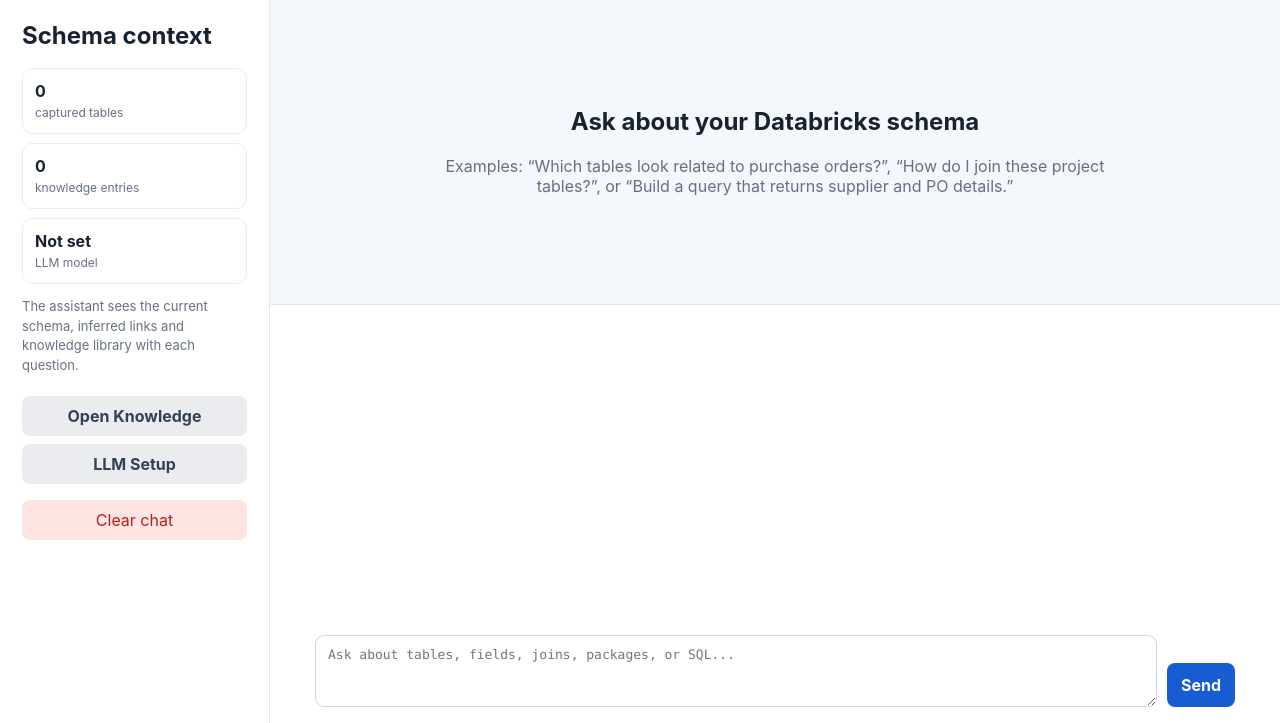
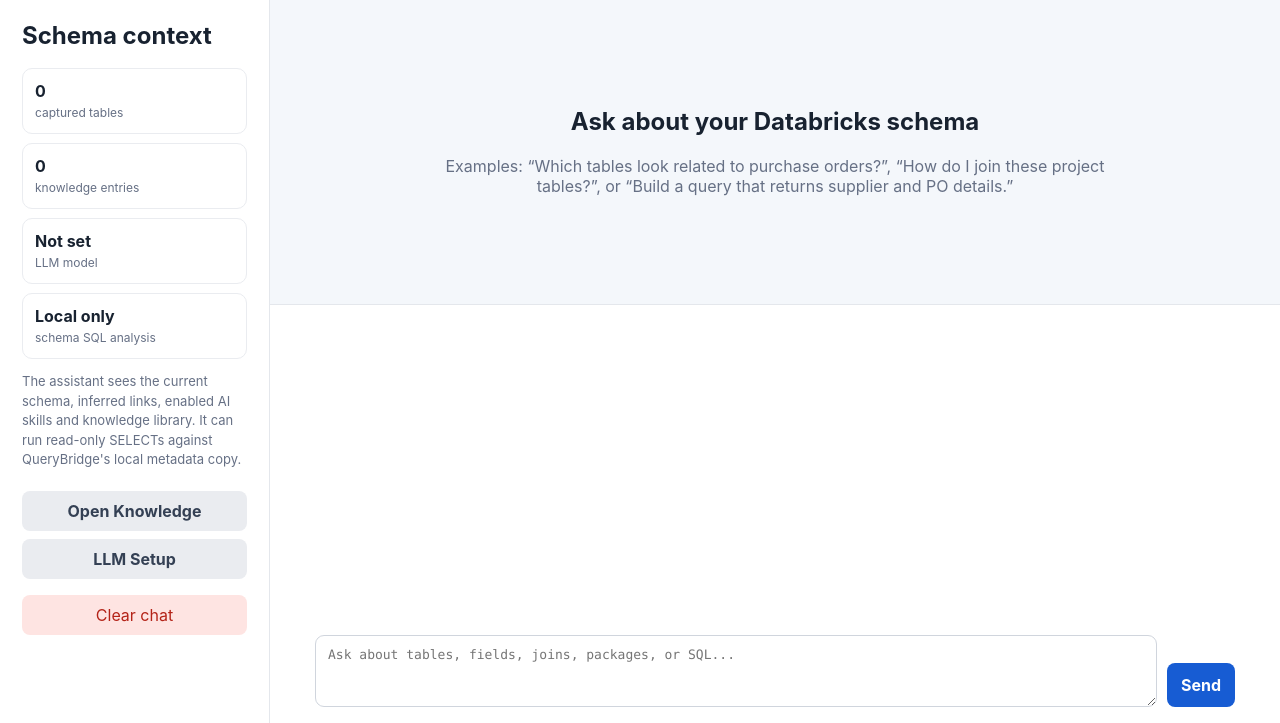
Before and after one commit to zageabb/querybridge, a Flask app: page /chat in a window 1280 px wide. Shown: the part 77-800 px from the top of the page. Run offline with Flask 3, Linux system fonts and the light colour scheme; data comes from the database, SQL or seed files in the repository; data that the repository does not hold is empty; some libraries are stand-ins or nearby versions.

Commit message:
Show local schema SQL usage in chat

```diff
--- a/templates/chat.html
+++ b/templates/chat.html
@@ -28,7 +28,8 @@
         <div class="chat-context-stat"><strong>{{ table_count }}</strong><span>captured tables</span></div>
         <div class="chat-context-stat"><strong>{{ knowledge_count }}</strong><span>knowledge entries</span></div>
         <div class="chat-context-stat"><strong>{{ settings.model or 'Not set' }}</strong><span>LLM model</span></div>
-        <p>The assistant sees the current schema, inferred links and knowledge library with each question.</p>
+        <div class="chat-context-stat"><strong>Local only</strong><span>schema SQL analysis</span></div>
+        <p>The assistant sees the current schema, inferred links, enabled AI skills and knowledge library. It can run read-only SELECTs against QueryBridge's local metadata copy.</p>
         <a class="secondary button-link wide" href="{{ url_for('knowledge') }}">Open Knowledge</a>
         <a class="secondary button-link wide" href="{{ url_for('llm_setup') }}">LLM Setup</a>
         <form method="post" action="{{ url_for('clear_schema_chat') }}" onsubmit="return confirm('Clear the schema chat history?')">
@@ -135,6 +136,13 @@ form.addEventListener("submit", async function (event) {
         box.innerHTML = data.html || "";
         box.classList.add("markdown-document");
         wrapMarkdownTables(box);
+
+        if (Array.isArray(data.tool_runs) && data.tool_runs.length) {
+            const note = document.createElement("div");
+            note.className = "chat-tool-note";
+            note.textContent = "Used " + data.tool_runs.length + " local schema SELECT" + (data.tool_runs.length === 1 ? "" : "s") + ".";
+            pending.appendChild(note);
+        }
     } catch (error) {
         pending.querySelector(".chat-text").textContent = "Error: " + error.message;
         pending.classList.add("error-message");
```
